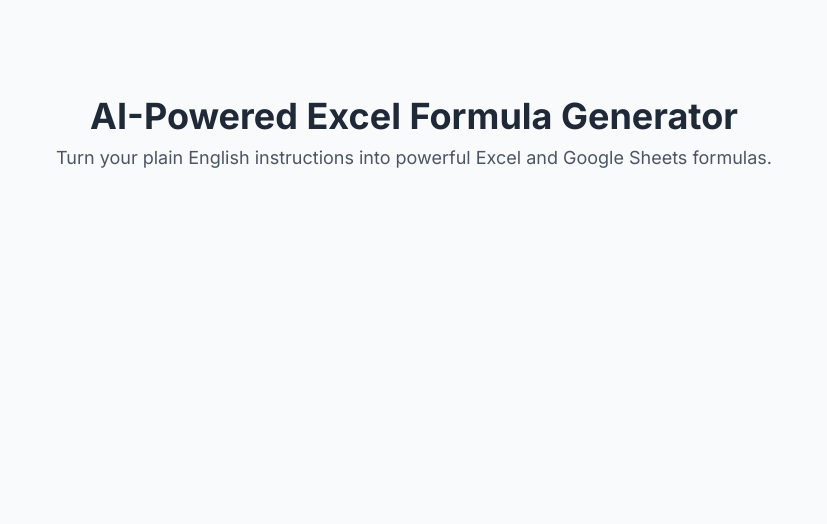
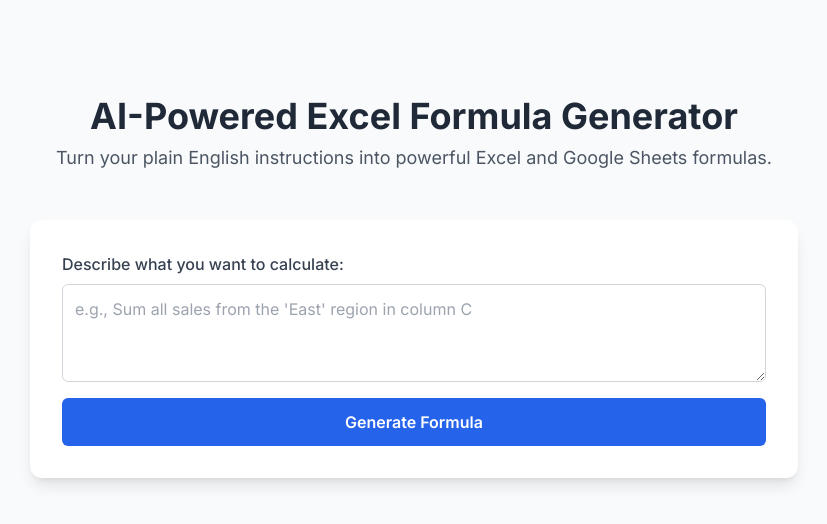
Before and after one commit to jjjawad/excel-formula-generator, a Next.js app: page / in a window 1280 px wide. Shown: the top 524 px of the page, without its empty margins (226-1053 px from the left). Built offline with nearby package versions, Linux system fonts and the light colour scheme.

Commit message:
Add Generator component with interactive formula generation interface

```diff
--- a/src/app/page.tsx
+++ b/src/app/page.tsx
@@ -1,3 +1,5 @@
+import Generator from '@/components/Generator';
+
 export default function HomePage() {
   return (
     <main className="flex min-h-screen flex-col items-center p-4 sm:p-24 bg-gray-50">
@@ -9,6 +11,8 @@
           Turn your plain English instructions into powerful Excel and Google Sheets formulas.
         </p>
       </div>
+
+      <Generator />
     </main>
   );
 }
--- /dev/null
+++ b/src/components/Generator.tsx
@@ -0,0 +1,66 @@
+"use client";
+
+import { useState } from 'react';
+
+export default function Generator() {
+  const [prompt, setPrompt] = useState('');
+  const [formula, setFormula] = useState('');
+  const [explanation, setExplanation] = useState('');
+
+  const handleGenerate = () => {
+    // We will add AI logic here later
+    console.log("Generating formula for:", prompt);
+
+    // --- Placeholder Data ---
+    setFormula('=SUMIF(A1:A10, "Sales", B1:B10)');
+    setExplanation('This formula sums the values in the range B1:B10 where the corresponding value in the range A1:A10 is "Sales".');
+    // --- End Placeholder Data ---
+  };
+
+  return (
+    <div className="w-full max-w-3xl mt-12 bg-white p-8 rounded-xl shadow-lg">
+      {/* Input Section */}
+      <div className="flex flex-col">
+        <label htmlFor="prompt-input" className="text-gray-700 font-medium">
+          Describe what you want to calculate:
+        </label>
+        <textarea
+          id="prompt-input"
+          rows={3}
+          value={prompt}
+          onChange={(e) => setPrompt(e.target.value)}
+          placeholder="e.g., Sum all sales from the 'East' region in column C"
+          className="mt-2 p-3 border border-gray-300 rounded-md focus:ring-2 focus:ring-blue-500 focus:outline-none"
+        />
+        <button
+          onClick={handleGenerate}
+          className="mt-4 px-6 py-3 bg-blue-600 text-white font-semibold rounded-md hover:bg-blue-700 transition-colors"
+        >
+          Generate Formula
+        </button>
+      </div>
+
+      {/* Output Section */}
+      {formula && (
+        <div className="mt-8">
+          {/* Formula Output */}
+          <div className="mb-6">
+            <h3 className="text-gray-700 font-medium">Generated Formula:</h3>
+            <div className="mt-2 p-3 bg-gray-100 rounded-md flex items-center justify-between">
+              <pre className="text-gray-800 whitespace-pre-wrap"><code>{formula}</code></pre>
+              <button className="text-gray-500 hover:text-gray-800">Copy</button>
+            </div>
+          </div>
+
+          {/* Explanation Output */}
+          <div>
+            <h3 className="text-gray-700 font-medium">Explanation:</h3>
+            <div className="mt-2 p-4 bg-blue-50 border border-blue-200 rounded-md">
+              <p className="text-gray-800">{explanation}</p>
+            </div>
+          </div>
+        </div>
+      )}
+    </div>
+  );
+}
```
